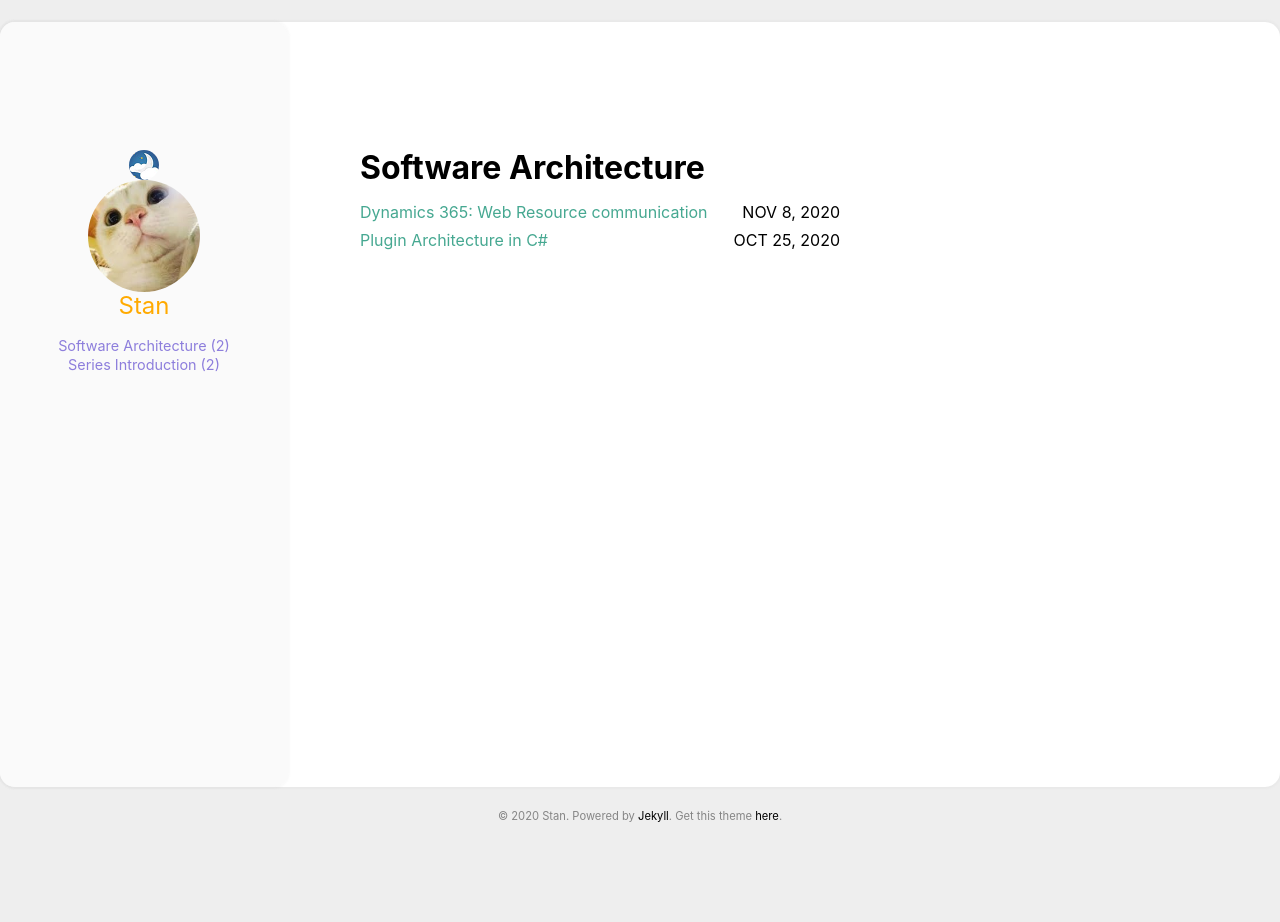
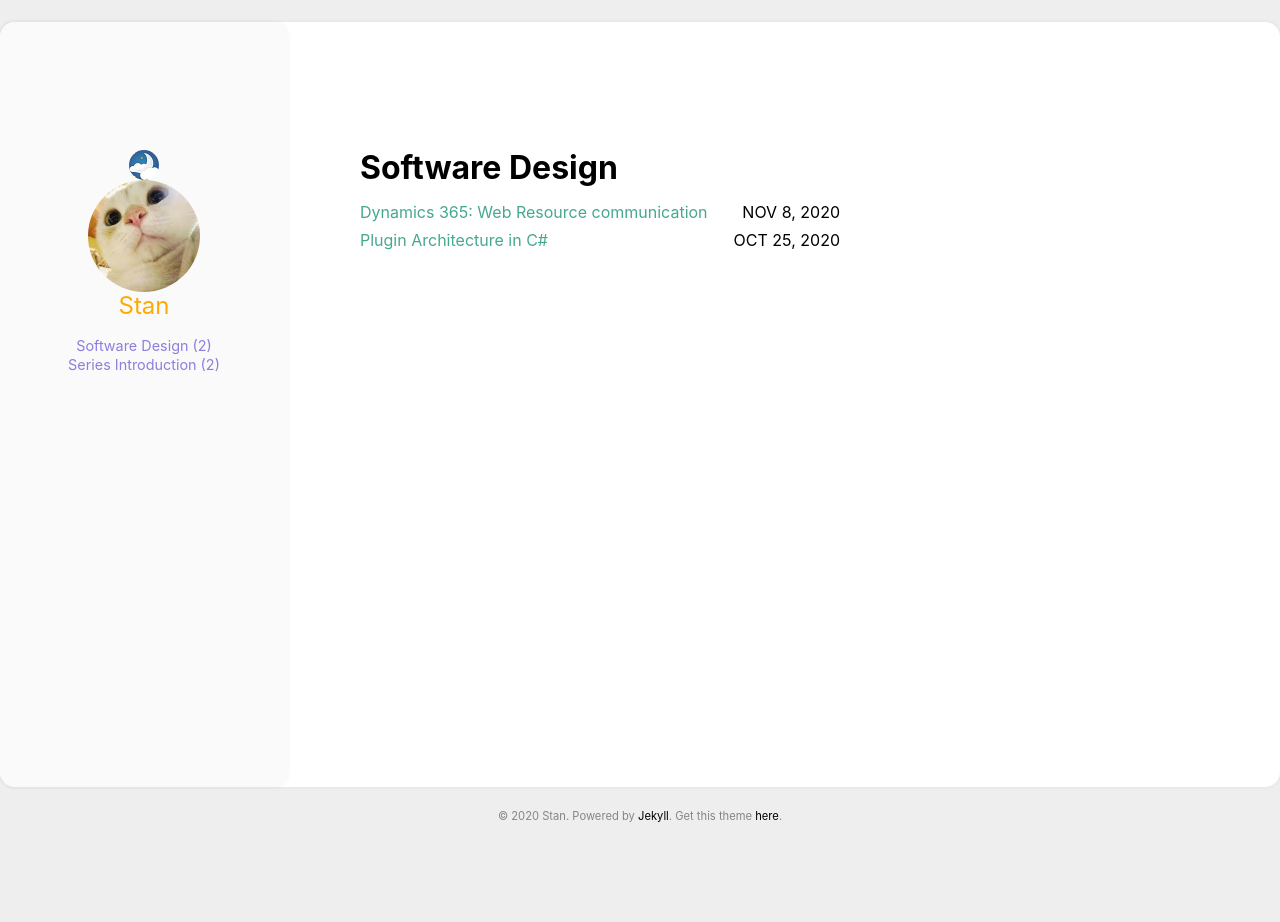
Before and after one commit to janssen-io/janssen-io.github.io, a Jekyll site: the page built from categories/Software Design.html, in a window 1280 px wide. Built offline with Jekyll 4.4.1, drawn with Linux system fonts in a browser that asks for light colours.

Commit message:
Category name change: Architecture -> Design

```diff
--- a/_posts/2020-10-25-Plugin-architecture-in-csharp.md
+++ b/_posts/2020-10-25-Plugin-architecture-in-csharp.md
@@ -2,7 +2,7 @@
 layout: post
 title: "Plugin Architecture in C#"
 excerpt_separator: <!--more-->
-category: Software Architecture
+category: Software Design
 tags:
     - C#
     - Plugins
--- a/_posts/2020-11-08-Web-Resource-Communication.md
+++ b/_posts/2020-11-08-Web-Resource-Communication.md
@@ -2,7 +2,7 @@
 title: "Dynamics 365: Web Resource communication"
 layout: post
 excerpt_separator: <!--more-->
-category: Software Architecture
+category: Software Design
 tags:
     - Javascript
     - Dynamics 365
--- a/categories/Software Architecture.html
+++ b/categories/Software Design.html
@@ -1,6 +1,6 @@
 ---
 layout: page
-type: Software Architecture
+type: Software Design
 ---
 
 {% include archive.html %}
```
Also changed, not shown: _posts/2020-11-15-Connascence.md (+1 -1 lines).
